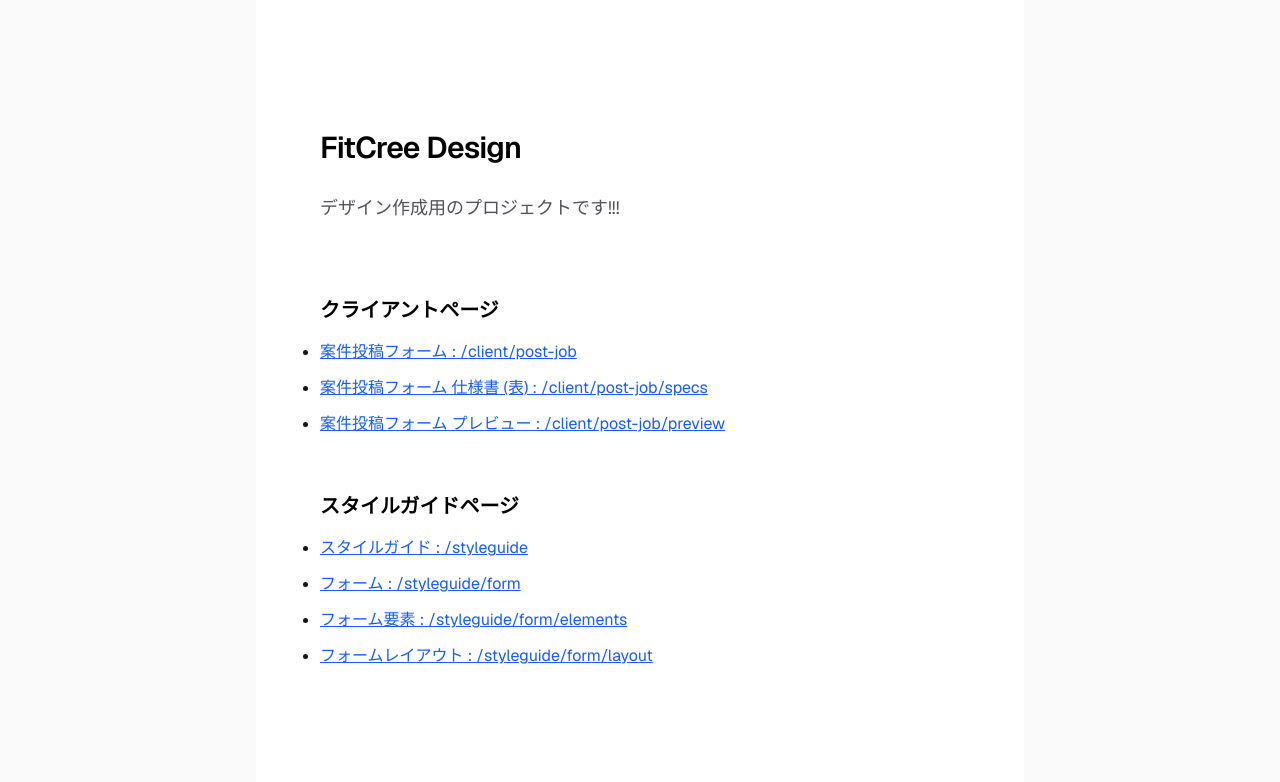
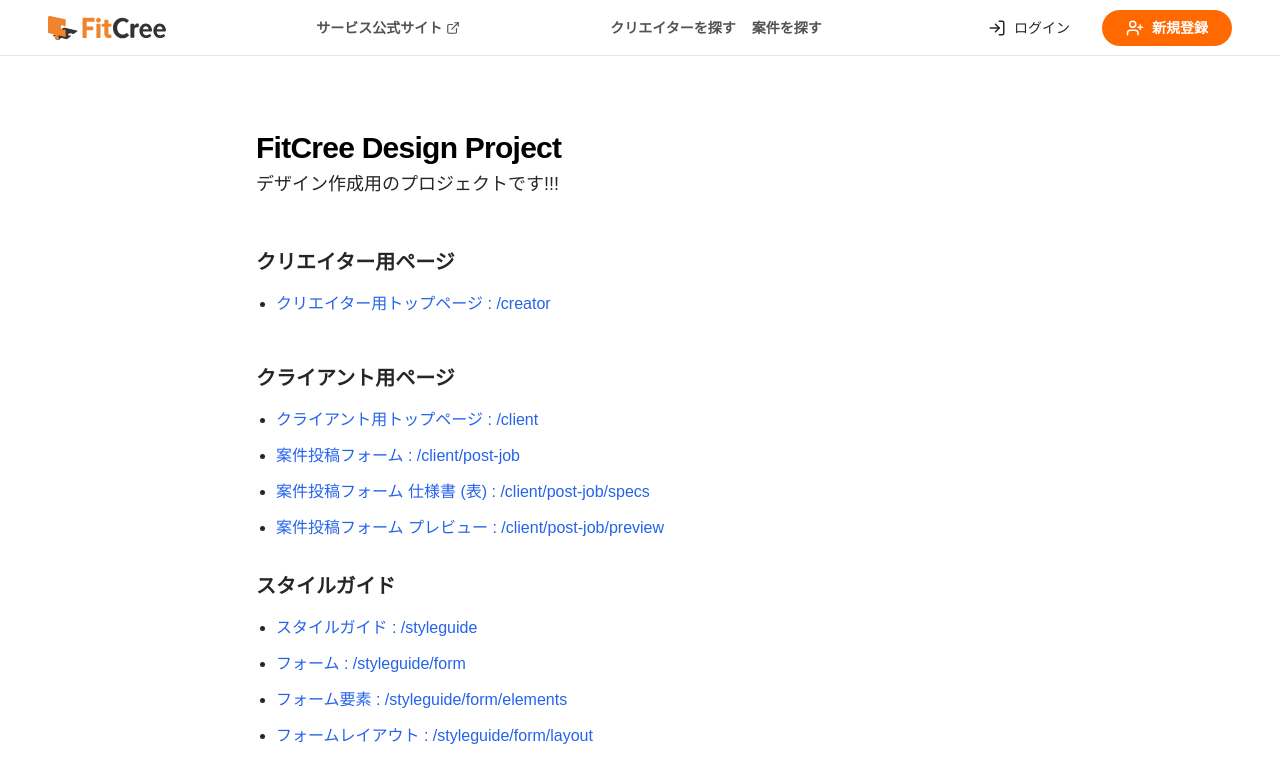
Before and after one commit to FitCree/fitcree-design, a Next.js app in the folder fitcree-design-app/: page / in a window 1280 px wide. Shown: the top 782 px of the page. Built offline with nearby package versions, Linux system fonts and the light colour scheme.

Commit message:
update : ゲスト, クライアント, クリエイターユーザーの共通レイアウトとヘッダー作成 & トップページ調整

```diff
--- a/fitcree-design-app/src/app/client/layout.tsx
+++ b/fitcree-design-app/src/app/client/layout.tsx
@@ -1,3 +1,6 @@
+"use client";
+
+import { usePathname } from 'next/navigation';
 import HeaderClient from '@/components/common/header-client';
 
 export default function ClientLayout({
@@ -5,12 +8,15 @@ export default function ClientLayout({
 }: {
   children: React.ReactNode;
 }) {
+  const pathname = usePathname();
+  const isPostJob = pathname?.startsWith('/client/post-job');
+
   return (
     <div className="min-h-screen bg-gray-50">
       <HeaderClient />
-      <main className="pt-20 pb-10 px-4 sm:px-8 max-w-7xl mx-auto">
+      <main className={isPostJob ? "" : "pt-14"}>
         {children}
       </main>
-    </div>
+    </div >
   );
 }
--- a/fitcree-design-app/src/app/creator/layout.tsx
+++ b/fitcree-design-app/src/app/creator/layout.tsx
@@ -8,7 +8,7 @@ export default function CreatorLayout({
   return (
     <div className="min-h-screen bg-gray-50">
       <HeaderCreator />
-      <main className="pt-20 pb-10 px-4 sm:px-8 max-w-7xl mx-auto">
+      <main className="pt-14">
         {children}
       </main>
     </div>
--- a/fitcree-design-app/src/app/creator/page.tsx
+++ b/fitcree-design-app/src/app/creator/page.tsx
@@ -1,8 +1,8 @@
 export default function CreatorPage() {
   return (
     <div className="space-y-6">
-      <div className="bg-white rounded-lg border border-gray-200 p-6 min-h-screen">
-        <h1 className="text-2xl font-bold text-gray-800 mb-2">クリエイター : ダッシュボード (作成中)</h1>
+      <div className="bg-white rounded-lg border border-gray-200 px-6 min-h-screen">
+        <h1 className="text-2xl font-bold text-gray-800 mt-8 mb-2">クリエイター : ダッシュボード (作成中)</h1>
         <p className="text-gray-600">
           ここにクリエイターユーザー向けの作品リストや案件状況などを表示する予定です。
         </p>
--- a/fitcree-design-app/src/app/globals.css
+++ b/fitcree-design-app/src/app/globals.css
@@ -28,3 +28,31 @@ body {
 button {
   cursor: pointer;
 }
+
+.link-blue {
+  position: relative;
+  color: #2563eb;
+  transition: color 0.15s ease-in-out;
+  padding-bottom: 4px;
+  font-weight: 500;
+}
+
+.link-blue:after {
+  position: absolute;
+  bottom: 0;
+  left: 0;
+  content: "";
+  display: inline-block;
+  width: 0;
+  height: 1px;
+  background-color: #2563eb;
+  transition: width 0.15s ease-in-out;
+}
+
+.link-blue:hover {
+  color: #0c34a0;
+}
+
+.link-blue:hover:after {
+  width: 100%;
+}
--- a/fitcree-design-app/src/app/page.tsx
+++ b/fitcree-design-app/src/app/page.tsx
@@ -1,44 +1,56 @@
 import Image from "next/image";
 import Link from "next/link";
+import HeaderGuest from "@/components/common/header-guest";
 
 export default function Home() {
   return (
-    <div className="flex min-h-screen items-center justify-center bg-zinc-50 font-sans dark:bg-black">
-      <main className="flex min-h-screen w-full max-w-3xl flex-col items-center justify-between py-32 px-16 bg-white dark:bg-black sm:items-start">
-        <div className="flex flex-col items-center gap-6 text-center sm:items-start sm:text-left">
-          <h1 className="max-w-xs text-3xl font-semibold leading-10 tracking-tight text-black dark:text-zinc-50">
-            FitCree Design
+    <>
+      <HeaderGuest />
+      <main className="min-h-screen w-full py-32 px-6 bg-white">
+        <div className="m-auto max-w-3xl">
+
+          <h1 className="max-w-xs text-3xl font-bold leading-10 tracking-tight text-black">
+            FitCree Design Project
           </h1>
-          <p className="max-w-md text-lg leading-8 text-zinc-600 dark:text-zinc-400">
+          <p className="max-w-md text-lg leading-8 text-neutral-800">
             デザイン作成用のプロジェクトです!!!
           </p>
 
           <div className="mt-12 w-full">
-            <h2 className="mb-4 text-xl font-semibold text-black dark:text-zinc-50">
-              クライアントページ
+            <h2 className="mb-4 text-xl font-bold text-neutral-800">
+              クリエイター用ページ
             </h2>
-            <ul className="flex flex-col gap-3 list-disc">
+            <ul className="flex flex-col gap-3 list-disc pl-5 text-neutral-800">
               <li>
-                <Link
-                  href="/client/post-job"
-                  className="text-blue-600 hover:text-blue-800 dark:text-blue-400 dark:hover:text-blue-300 underline"
-                >
+                <Link className="link-blue" href="/creator">
+                  クリエイター用トップページ : /creator
+                </Link>
+              </li>
+            </ul>
+          </div>
+
+          <div className="mt-12 w-full">
+            <h2 className="mb-4 text-xl font-bold text-neutral-800">
+              クライアント用ページ
+            </h2>
+            <ul className="flex flex-col gap-3 list-disc pl-5 text-neutral-800">
+              <li>
+                <Link className="link-blue" href="/client">
+                  クライアント用トップページ : /client
+                </Link>
+              </li>
+              <li>
+                <Link className="link-blue" href="/client/post-job">
                   案件投稿フォーム : /client/post-job
                 </Link>
               </li>
               <li>
-                <Link
-                  href="/client/post-job/specs"
-                  className="text-blue-600 hover:text-blue-800 dark:text-blue-400 dark:hover:text-blue-300 underline"
-                >
+                <Link className="link-blue" href="/client/post-job/specs">
                   案件投稿フォーム 仕様書 (表) : /client/post-job/specs
                 </Link>
               </li>
               <li>
-                <Link
-                  href="/client/post-job/preview"
-                  className="text-blue-600 hover:text-blue-800 dark:text-blue-400 dark:hover:text-blue-300 underline"
-                >
+                <Link className="link-blue" href="/client/post-job/preview">
                   案件投稿フォーム プレビュー : /client/post-job/preview
                 </Link>
               </li>
@@ -46,39 +58,27 @@ export default function Home() {
           </div>
 
           <div className="mt-8 w-full">
-            <h2 className="mb-4 text-xl font-semibold text-black dark:text-zinc-50">
-              スタイルガイドページ
+            <h2 className="mb-4 text-xl font-semibold text-neutral-800">
+              スタイルガイド
             </h2>
-            <ul className="flex flex-col gap-3 list-disc">
+            <ul className="flex flex-col gap-3 list-disc pl-5 text-neutral-800">
               <li>
-                <Link
-                  href="/styleguide"
-                  className="text-blue-600 hover:text-blue-800 dark:text-blue-400 dark:hover:text-blue-300 underline"
-                >
+                <Link className="link-blue" href="/styleguide">
                   スタイルガイド : /styleguide
                 </Link>
               </li>
               <li>
-                <Link
-                  href="/styleguide/form"
-                  className="text-blue-600 hover:text-blue-800 dark:text-blue-400 dark:hover:text-blue-300 underline"
-                >
+                <Link className="link-blue" href="/styleguide/form">
                   フォーム : /styleguide/form
                 </Link>
               </li>
               <li>
-                <Link
-                  href="/styleguide/form/elements"
-                  className="text-blue-600 hover:text-blue-800 dark:text-blue-400 dark:hover:text-blue-300 underline"
-                >
+                <Link className="link-blue" href="/styleguide/form/elements">
                   フォーム要素 : /styleguide/form/elements
                 </Link>
               </li>
               <li>
-                <Link
-                  href="/styleguide/form/layout"
-                  className="text-blue-600 hover:text-blue-800 dark:text-blue-400 dark:hover:text-blue-300 underline"
-                >
+                <Link className="link-blue" href="/styleguide/form/layout">
                   フォームレイアウト : /styleguide/form/layout
                 </Link>
               </li>
@@ -86,6 +86,6 @@ export default function Home() {
           </div>
         </div>
       </main>
-    </div>
+    </>
   );
 }
--- a/fitcree-design-app/src/components/common/header-client.tsx
+++ b/fitcree-design-app/src/components/common/header-client.tsx
@@ -1,11 +1,12 @@
 "use client";
 
-import React, { useState, useRef, useEffect } from "react"; // Added missing imports
+import { usePathname } from "next/navigation";
+import React, { useState, useRef, useEffect } from "react";
 import {
   User, Settings, Heart, Activity, LogOut,
-  Search, Plus, Mail, Bell, RefreshCw
-} from "lucide-react"; // Import icons
-import { MOCK_CLIENTS } from "@/data/mock-data"; // Import mock data
+  Search, Plus, Mail, Bell
+} from "lucide-react";
+import { MOCK_CLIENTS } from "@/data/mock-data";
 
 // Use the first client as the current user for now
 const MOCK_USER = MOCK_CLIENTS[0];
@@ -53,8 +54,14 @@ const HeaderDropdown = ({ isOpen, onClose }: { isOpen: boolean; onClose: () => v
 };
 
 export default function HeaderClient() {
+  const pathname = usePathname();
   const [isDropdownOpen, setIsDropdownOpen] = useState(false);
   const dropdownRef = useRef<HTMLDivElement>(null);
+
+  // post-job 配下（/client/post-job で始まるパス）ではヘッダーを表示しない
+  if (pathname?.startsWith("/client/post-job")) {
+    return null;
+  }
 
   // Close dropdown when clicking outside
   useEffect(() => {
@@ -77,13 +84,6 @@ export default function HeaderClient() {
           {/* FitCree Logo (Image) */}
           <img src="/images/fitcree-logo.svg" alt="FitCree" className="h-6 w-auto" />
         </a>
-
-        {/*
-        <button className="hidden sm:flex items-center text-xs font-bold text-green-600 hover:text-green-700 transition-colors bg-green-50 px-3 py-1.5 rounded-full">
-          <RefreshCw size={14} className="mr-1.5" />
-          クリエイターモードへ
-        </button>
-        */}
       </div>
 
       {/* Center: Search & Actions (Hidden on mobile) */}
@@ -100,12 +100,6 @@ export default function HeaderClient() {
 
       {/* Right: Icons & Avatar */}
       <div className="flex items-center gap-2 sm:gap-4">
-        {/*
-        <button className="hidden sm:block text-sm font-bold text-blue-600 border border-blue-600 px-4 py-1.5 rounded hover:bg-blue-50 transition-colors">
-          ワークスペース
-        </button>
-        */}
-
         <button className="text-gray-500 hover:text-gray-700 p-2 relative">
           <Mail size={20} />
         </button>
--- /dev/null
+++ b/fitcree-design-app/src/components/common/header-guest.tsx
@@ -0,0 +1,59 @@
+"use client";
+
+import React from "react";
+import Link from "next/link";
+import { LogIn, UserPlus, ExternalLink } from "lucide-react";
+
+export default function HeaderGuest() {
+  return (
+    <header className="bg-white/80 backdrop-blur-md border-b border-gray-200 fixed top-0 w-full z-50 h-14 flex items-center justify-between px-6 sm:px-12 transition-all">
+      {/* Left: Logo */}
+      <div className="flex items-center">
+        <Link href="/" className="flex items-center gap-2 group">
+          <img src="/images/fitcree-logo.svg" alt="FitCree" className="h-6 w-auto" />
+        </Link>
+      </div>
+
+      {/* Center: Navigation (Desktop) */}
+      <nav className="hidden md:flex items-center gap-8">
+        <Link
+          href="https://fitcree.com/"
+          target="_blank"
+          rel="noopener noreferrer"
+          className="flex items-center gap-1 text-sm font-bold text-neutral-600 hover:text-orange-600 transition-colors"
+        >
+          サービス公式サイト
+          <ExternalLink size={14} />
+        </Link>
+      </nav>
+
+      {/* Center: Navigation (Desktop) */}
+      <nav className="hidden md:flex items-center gap-4">
+        <Link href="#" className="text-sm font-bold text-neutral-600 hover:text-orange-600 transition-colors">
+          クリエイターを探す
+        </Link>
+        <Link href="#" className="text-sm font-bold text-neutral-600 hover:text-orange-600 transition-colors">
+          案件を探す
+        </Link>
+      </nav>
+
+      {/* Right: Auth Actions */}
+      <div className="flex items-center gap-3 sm:gap-4">
+        <Link
+          href="/login"
+          className="flex items-center gap-2 px-4 py-2 text-sm text-neutral-800 hover:bg-gray-50 rounded-full transition-all"
+        >
+          <LogIn size={18} />
+          ログイン
+        </Link>
+        <Link
+          href="/signup"
+          className="flex items-center gap-2 px-6 py-2 text-sm font-bold text-white bg-orange-500 hover:bg-orange-600 rounded-full active:scale-95 transition-all"
+        >
+          <UserPlus size={18} />
+          新規登録
+        </Link>
+      </div>
+    </header>
+  );
+}
```
Also changed, not shown: fitcree-design-app/src/app/client/page.tsx (+5 -7 lines).
